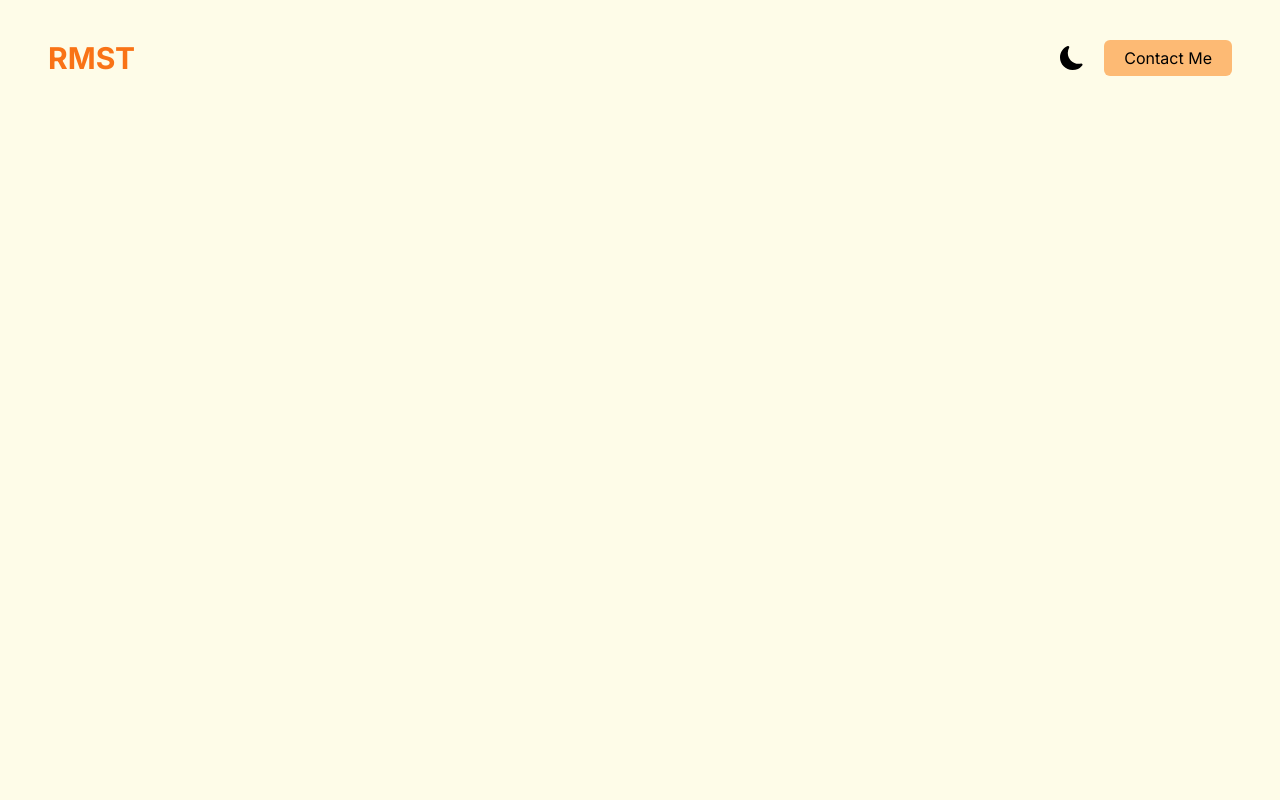
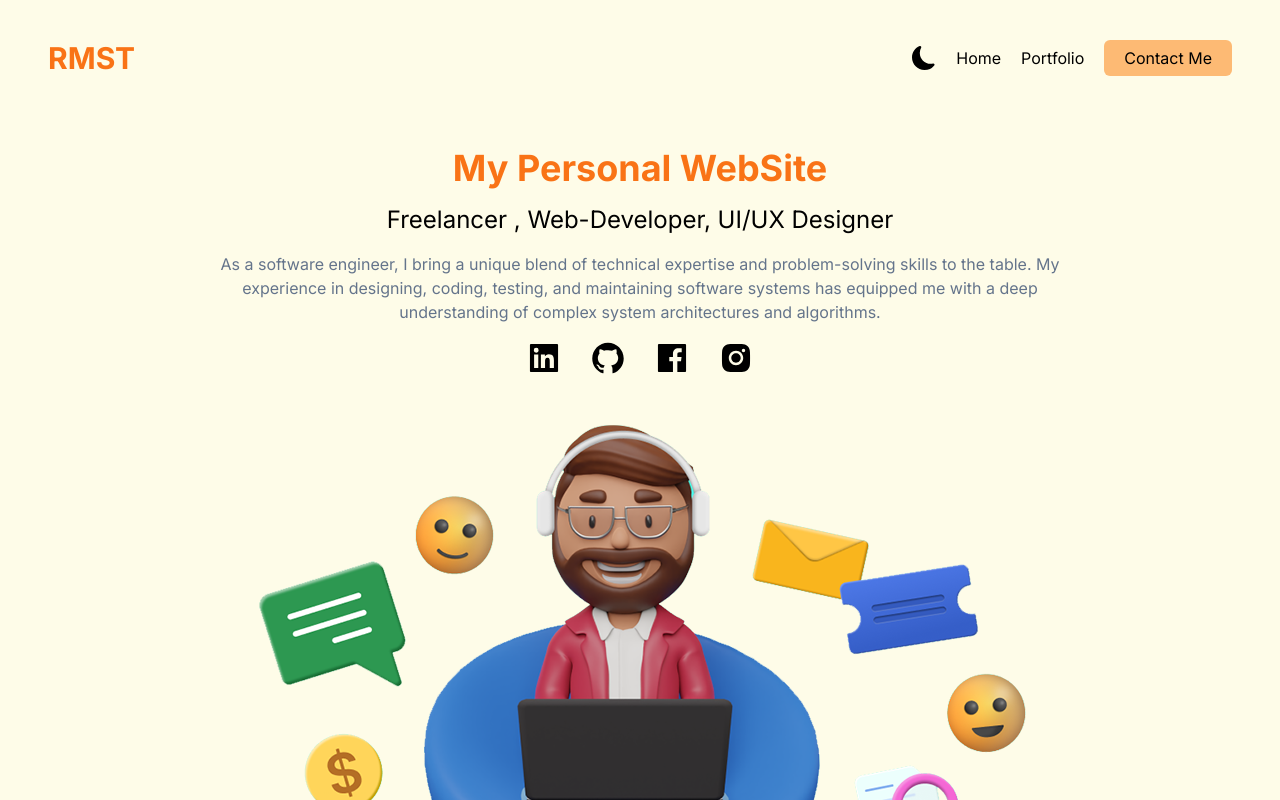
Before and after one commit to Sandunrmst/portfolio-app, a Next.js app: page / in a window 1280 px wide. Shown: the top 800 px of the page. Built offline with nearby package versions, Linux system fonts and the light colour scheme.

Commit message:
Build Hero Section

```diff
--- a/src/app/page.tsx
+++ b/src/app/page.tsx
@@ -1,4 +1,13 @@
 import { BsFillMoonFill } from "react-icons/bs";
+import {
+  AiFillLinkedin,
+  AiFillGithub,
+  AiFillFacebook,
+  AiFillInstagram,
+} from "react-icons/ai";
+
+import myimage from "../../public/working.png";
+import Image from "next/image";
 
 export default function Home() {
   return (
@@ -13,6 +22,12 @@ export default function Home() {
               <BsFillMoonFill size={"1.5em"} />
             </li>
             <li className="ml-5">
+              <a href="#home">Home</a>
+            </li>
+            <li className="ml-5">
+              <a href="#portfolio">Portfolio</a>
+            </li>
+            <li className="ml-5 whitespace-nowrap">
               <a
                 href="#"
                 className="bg-orange-300 px-5 py-2 rounded-md hover:bg-orange-400  transition-all"
@@ -22,6 +37,36 @@ export default function Home() {
             </li>
           </ul>
         </nav>
+
+        <div className="p-8 text-center">
+          <h1 className="text-4xl text-orange-500 font-bold">
+            My Personal WebSite
+          </h1>
+          <h3 className="text-2xl py-4 ">
+            Freelancer , Web-Developer, UI/UX Designer
+          </h3>
+
+          <div className="flex justify-center mb-4">
+            <p className="text-slate-500 max-w-4xl">
+              As a software engineer, I bring a unique blend of technical
+              expertise and problem-solving skills to the table. My experience
+              in designing, coding, testing, and maintaining software systems
+              has equipped me with a deep understanding of complex system
+              architectures and algorithms.
+            </p>
+          </div>
+
+          <div className="flex text-4xl justify-center gap-7">
+            <AiFillLinkedin />
+            <AiFillGithub />
+            <AiFillFacebook />
+            <AiFillInstagram />
+          </div>
+
+          <div className="flex justify-center my-8">
+            <Image src={myimage} alt="myimage" />
+          </div>
+        </div>
       </section>
     </main>
   );
```
Also changed, not shown: public/working.png (added).
